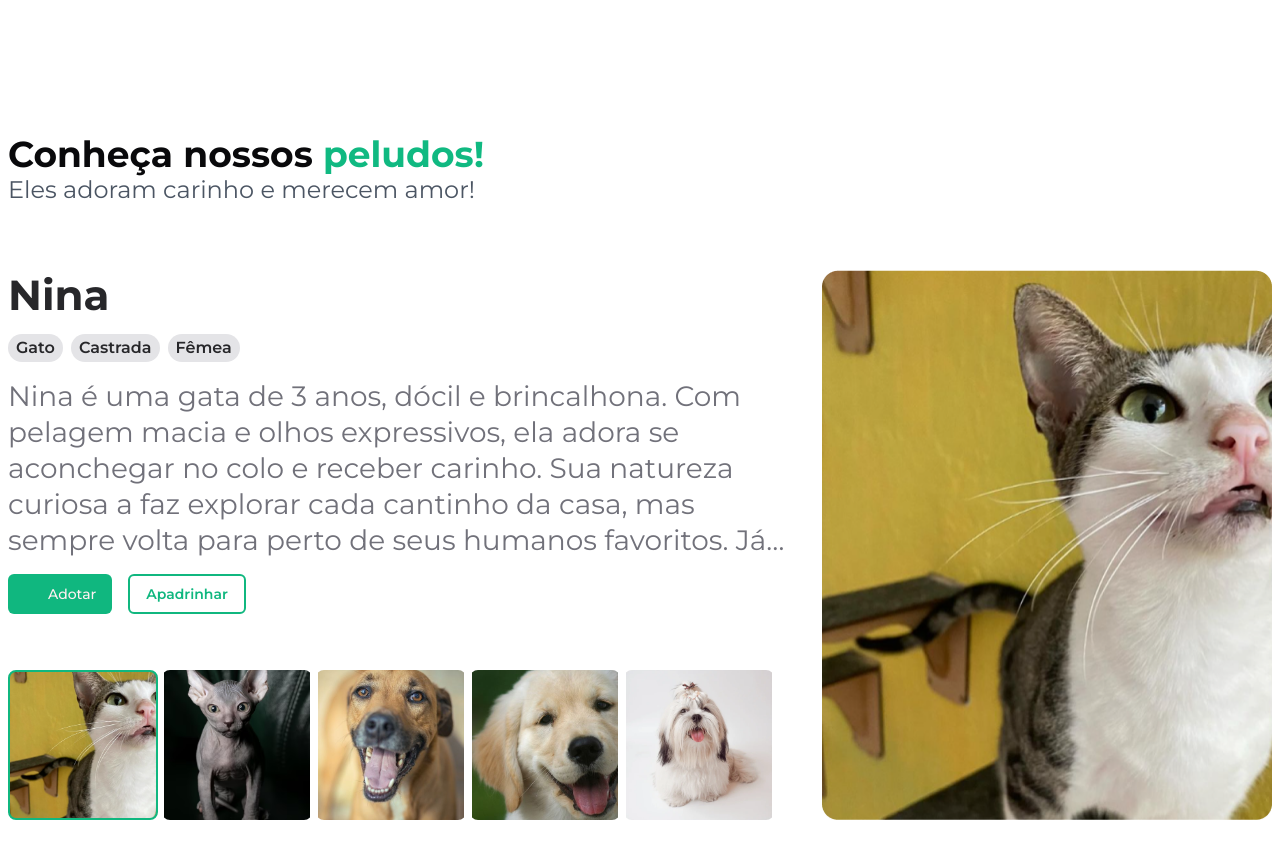
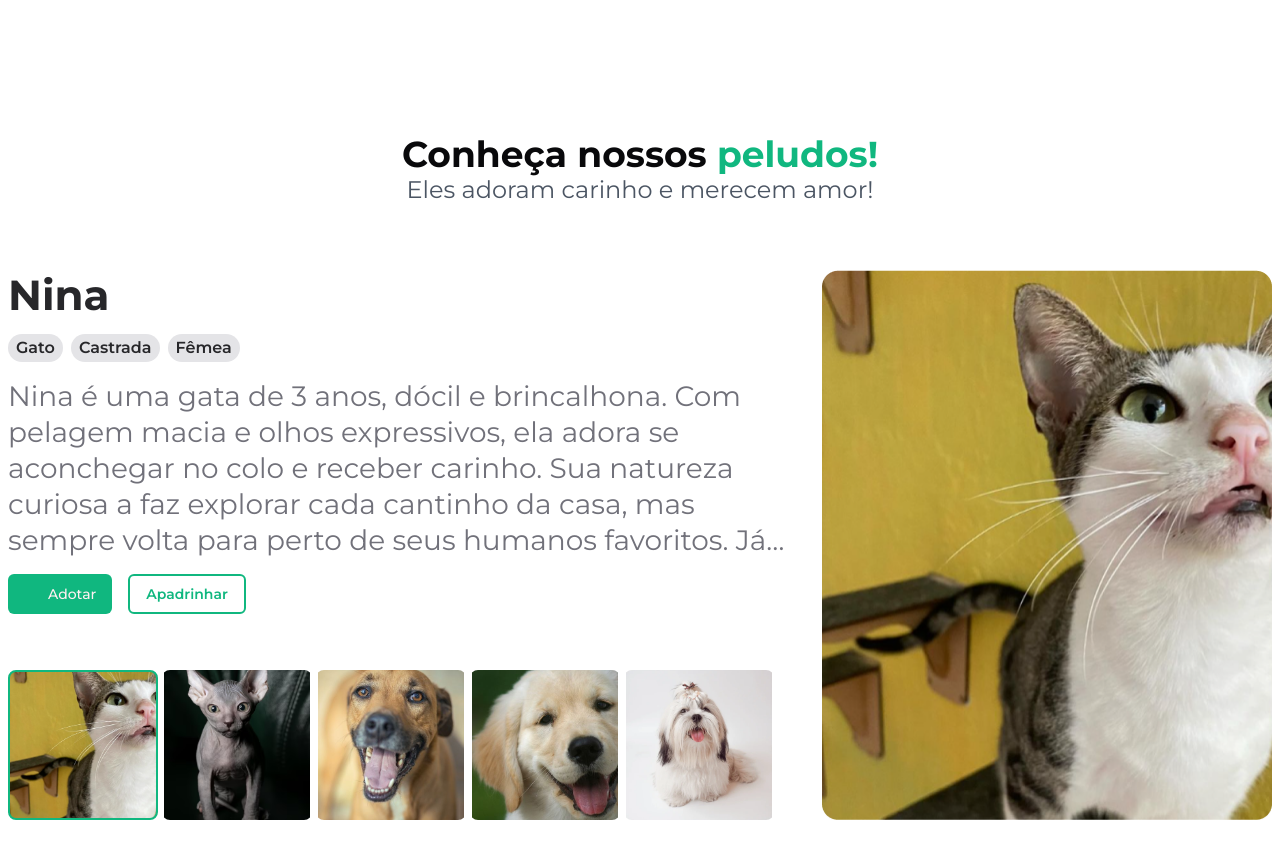
Before and after one commit to pataamada/ong-manager, a Next.js app: page /landing in a window 1280 px wide. Shown: the part 2601-3459 px from the top of the page. Built offline with nearby package versions, Linux system fonts and the light colour scheme; some icons are missing.

Commit message:
fix: text responsiveness at the pets section

```diff
--- a/src/app/landing/-components/AvailablePets.tsx
+++ b/src/app/landing/-components/AvailablePets.tsx
@@ -3,10 +3,10 @@
 /* Todo: Pensar em como deixar isso responsivo */
 
 import { Button } from "@/components/ui/button"
+import { Icon } from "@iconify/react"
+import { AnimatePresence, motion } from "framer-motion"
 import Image from "next/image"
-import { useState, useEffect } from "react"
-import { Icon } from "@iconify/react"
-import { motion, AnimatePresence } from "framer-motion"
+import { useEffect, useState } from "react"
 
 type Pet = {
 	id: number
@@ -100,14 +100,14 @@ function TypewriterEffect({ text }: { text: string }) {
 	}, [text])
 
 	return (
-		<motion.div className="flex items-center">
+		<motion.div className="flex lg:justify-start justify-center">
 			<span>{displayText}</span>
 			<motion.span
 				animate={{ opacity: [1, 0] }}
 				transition={{
 					duration: 0.8,
-					repeat: Infinity,
-					repeatType: "reverse"
+					repeat: Number.POSITIVE_INFINITY,
+					repeatType: "reverse",
 				}}
 				className="w-[2px] h-[80%] bg-primary ml-1"
 			/>
@@ -119,18 +119,16 @@ export function AvailablePets() {
 	const [selectedPet, setSelectedPet] = useState<Pet>(availablePets[0])
 
 	return (
-		<div className="text-center lg:text-left">
+		<div className="text-center">
 			<h3 className="text-4xl font-bold">
 				Conheça nossos
-				<span className="text-[#10B981]"> peludos!</span>
+				<span className="text-primary"> peludos!</span>
 			</h3>
 			<p className="text-2xl mb-16 text-gray-600">Eles adoram carinho e merecem amor!</p>
 
 			<div className="flex flex-wrap lg:flex-nowrap gap-8 mt-8 ">
 				<div className="justify-between flex flex-col">
-					<div >
-
-
+					<div>
 						<h3 className="text-h3 text-zinc-800 mb-2 min-h-[3.5rem]">
 							<TypewriterEffect text={selectedPet.name} />
 						</h3>
@@ -145,9 +143,9 @@ export function AvailablePets() {
 							))}
 						</div>
 						<div className="lg:hidden block max-w-[75%] mx-auto py-2">
-							<PetImage pet={selectedPet} className="w-full max-h-[370px]" />
+							<PetImage pet={selectedPet} className="w-full max-h-[370px] max-w-[450px] mx-auto" />
 						</div>
-						<p className="text-zinc-500 text-sm lg:text-[1.75rem] lg:leading-[2.25rem] mb-4 max-h-[90px] lg:h-[180px] lg:max-h-[180px] text-pretty overflow-hidden text-ellipsis line-clamp-4 lg:line-clamp-5">
+						<p className="text-zinc-500 text-sm lg:text-[1.75rem] lg:leading-[2.25rem] mb-4 max-h-[90px] lg:h-[180px] lg:max-h-[180px] text-pretty overflow-hidden text-ellipsis line-clamp-4 lg:line-clamp-5 text-center lg:text-left ">
 							{selectedPet.description}
 						</p>
 
@@ -183,9 +181,9 @@ export function AvailablePets() {
 						))}
 					</div>
 				</div>
-						<div className="hidden lg:block">
-							<PetImage pet={selectedPet} className="max-w-[450px] max-h-[550px]" />
-						</div>
+				<div className="hidden lg:block">
+					<PetImage pet={selectedPet} className="max-w-[450px] max-h-[550px]" />
+				</div>
 			</div>
 		</div>
 	)
```
